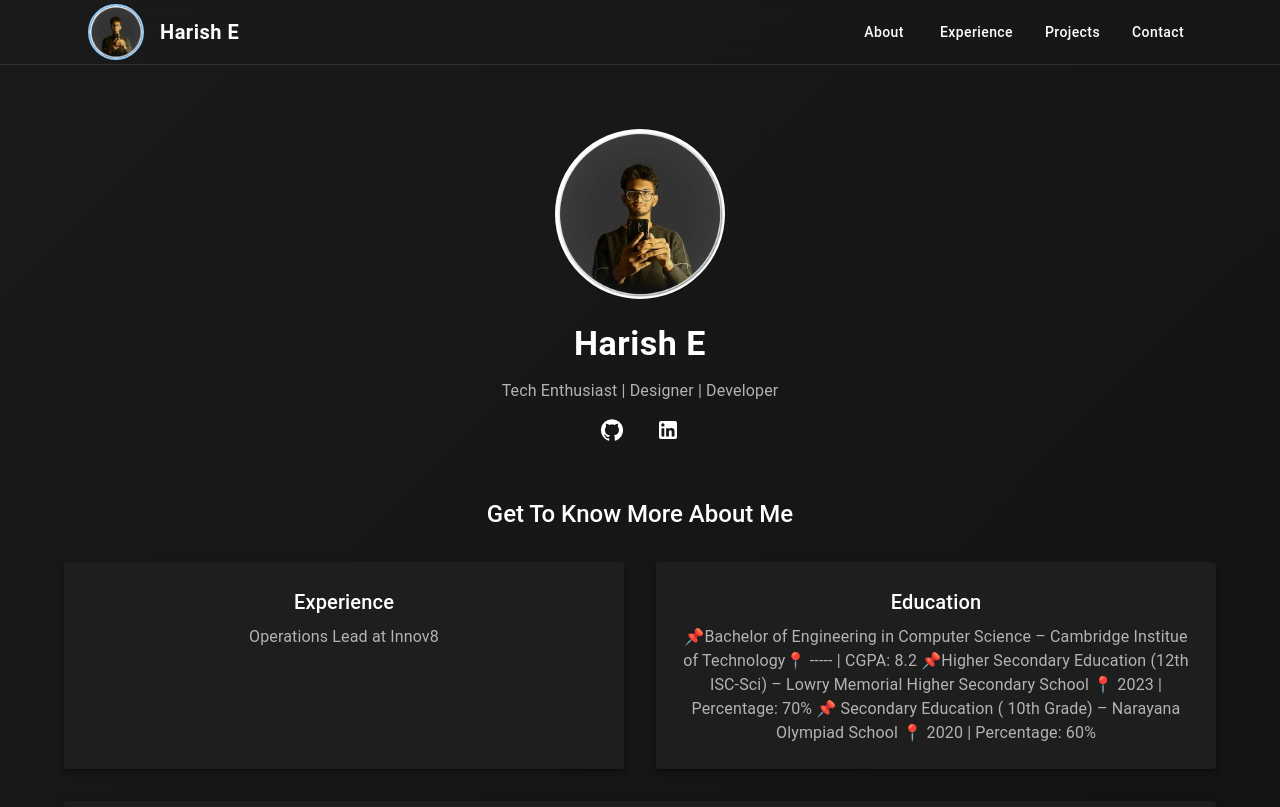
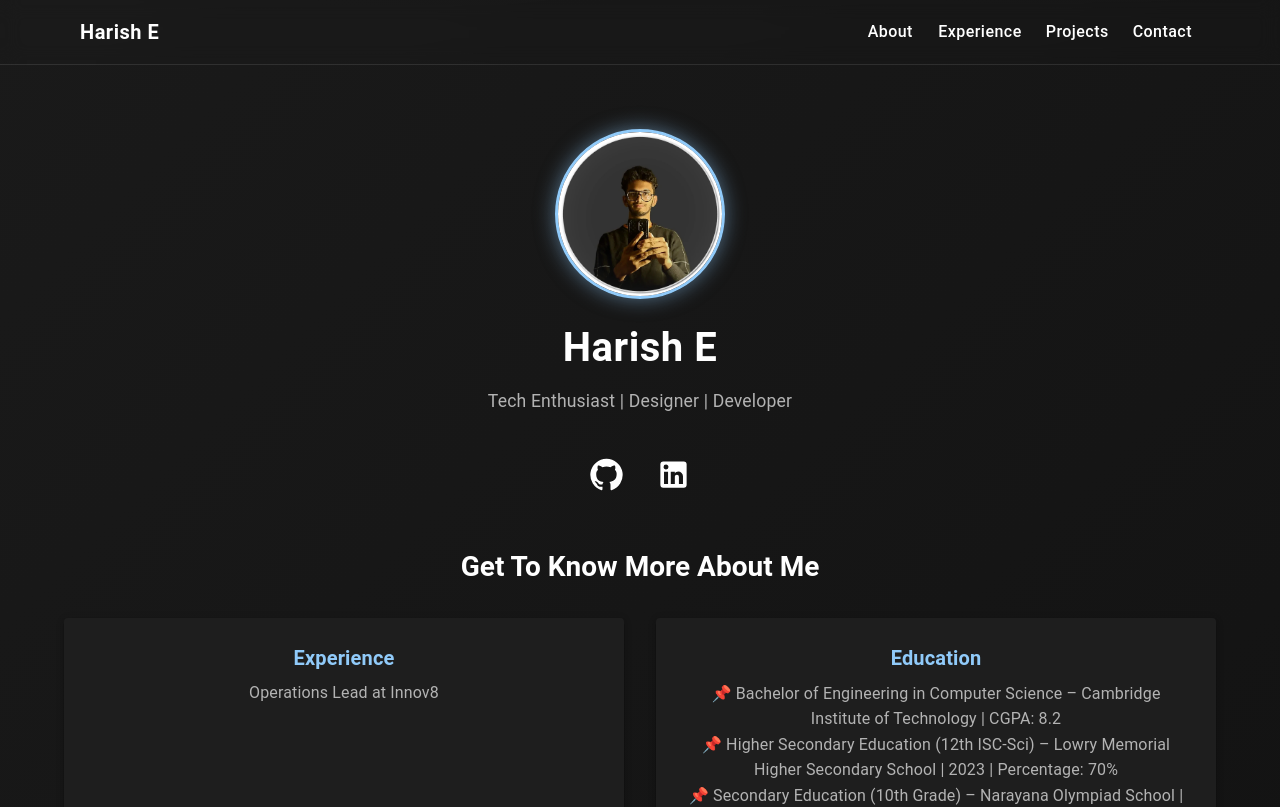
Before and after one commit to Harish3005-cloud/portfolio, a React (Create React App) app: page /about in a window 1280 px wide. Shown: the top 807 px of the page. Built offline with nearby package versions, Linux system fonts and the light colour scheme.

Commit message:
Update: Remove profile pic from header and fix LinkedIn link

```diff
--- a/src/components/About.tsx
+++ b/src/components/About.tsx
@@ -1,46 +1,97 @@
 import React from 'react';
-import { Container, Typography, Box, Avatar, Paper, IconButton } from '@mui/material';
+import { Container, Typography, Box, Avatar, Paper, IconButton, useTheme, useMediaQuery } from '@mui/material';
 import { GitHub, LinkedIn } from '@mui/icons-material';
 import profilePic from '../assets/img/harish1.jpg';
 
 const About: React.FC = () => {
+  const theme = useTheme();
+  const isMobile = useMediaQuery(theme.breakpoints.down('sm'));
+
   const handleGitHubClick = () => {
     window.open('https://github.com/Harish3005-cloud', '_blank');
   };
 
   const handleLinkedInClick = () => {
-    window.open('www.linkedin.com/in/harish-e-naidu', '_blank');
+    window.open('https://www.linkedin.com/in/harish-e-naidu', '_blank');
   };
 
   return (
-    <Container>
-      <Box sx={{ textAlign: 'center', py: 8 }}>
+    <Container maxWidth="lg">
+      <Box sx={{
+        textAlign: 'center',
+        py: { xs: 4, md: 8 }
+      }}>
         <Avatar
           sx={{
-            width: 170,
-            height: 170,
+            width: { xs: 120, sm: 150, md: 170 },
+            height: { xs: 120, sm: 150, md: 170 },
             margin: '0 auto',
-            mb: 3
+            mb: 3,
+            border: '3px solid',
+            borderColor: 'primary.main',
+            boxShadow: '0 0 20px rgba(144, 202, 249, 0.5)'
           }}
           alt="Profile Picture"
           src={profilePic}
         />
-        <Typography variant="h4" gutterBottom>
+        <Typography
+          variant="h4"
+          gutterBottom
+          sx={{
+            fontSize: { xs: '1.75rem', sm: '2rem', md: '2.5rem' },
+            fontWeight: 600
+          }}
+        >
           Harish E
         </Typography>
-        <Typography variant="subtitle1" color="text.secondary" gutterBottom>
+        <Typography
+          variant="subtitle1"
+          color="text.secondary"
+          gutterBottom
+          sx={{
+            fontSize: { xs: '1rem', sm: '1.1rem' },
+            mb: 4
+          }}
+        >
           Tech Enthusiast | Designer | Developer
         </Typography>
         <Box sx={{ mb: 4 }}>
-          <IconButton onClick={handleGitHubClick} sx={{ mx: 1 }}>
-            <GitHub />
+          <IconButton
+            onClick={handleGitHubClick}
+            sx={{
+              mx: 1,
+              '&:hover': {
+                transform: 'scale(1.2)',
+                color: 'primary.main'
+              }
+            }}
+          >
+            <GitHub fontSize={isMobile ? "medium" : "large"} />
           </IconButton>
-          <IconButton onClick={handleLinkedInClick} sx={{ mx: 1 }}>
-            <LinkedIn />
+          <IconButton
+            onClick={handleLinkedInClick}
+            sx={{
+              mx: 1,
+              '&:hover': {
+                transform: 'scale(1.2)',
+                color: 'primary.main'
+              }
+            }}
+          >
+            <LinkedIn fontSize={isMobile ? "medium" : "large"} />
           </IconButton>
         </Box>
 
-        <Typography variant="h5" gutterBottom sx={{ mt: 6, mb: 4 }}>
+        <Typography
+          variant="h5"
+          gutterBottom
+          sx={{
+            mt: { xs: 4, md: 6 },
+            mb: 4,
+            fontSize: { xs: '1.5rem', sm: '1.75rem' },
+            fontWeight: 600
+          }}
+        >
           Get To Know More About Me
         </Typography>
 
@@ -52,43 +103,112 @@ const About: React.FC = () => {
           mb: 4
         }}>
           <Box sx={{ flex: 1 }}>
-            <Paper elevation={3} sx={{ p: 3, height: '100%' }}>
-              <Typography variant="h6" gutterBottom>
+            <Paper
+              elevation={3}
+              sx={{
+                p: { xs: 2, md: 3 },
+                height: '100%',
+                transition: 'transform 0.3s ease-in-out',
+                '&:hover': {
+                  transform: 'translateY(-5px)',
+                  boxShadow: '0 10px 20px rgba(0,0,0,0.1)'
+                }
+              }}
+            >
+              <Typography
+                variant="h6"
+                gutterBottom
+                sx={{
+                  fontSize: { xs: '1.1rem', sm: '1.25rem' },
+                  fontWeight: 600,
+                  color: 'primary.main'
+                }}
+              >
                 Experience
               </Typography>
-              <Typography variant="body1" color="text.secondary">
+              <Typography
+                variant="body1"
+                color="text.secondary"
+                sx={{
+                  fontSize: { xs: '0.9rem', sm: '1rem' }
+                }}
+              >
                 Operations Lead at Innov8
               </Typography>
             </Paper>
           </Box>
           <Box sx={{ flex: 1 }}>
-            <Paper elevation={3} sx={{ p: 3, height: '100%' }}>
-              <Typography variant="h6" gutterBottom>
+            <Paper
+              elevation={3}
+              sx={{
+                p: { xs: 2, md: 3 },
+                height: '100%',
+                transition: 'transform 0.3s ease-in-out',
+                '&:hover': {
+                  transform: 'translateY(-5px)',
+                  boxShadow: '0 10px 20px rgba(0,0,0,0.1)'
+                }
+              }}
+            >
+              <Typography
+                variant="h6"
+                gutterBottom
+                sx={{
+                  fontSize: { xs: '1.1rem', sm: '1.25rem' },
+                  fontWeight: 600,
+                  color: 'primary.main'
+                }}
+              >
                 Education
               </Typography>
-              <Typography variant="body1" color="text.secondary">
-                📌Bachelor of Engineering in Computer Science
-                – Cambridge Institue of Technology📍 ----- | CGPA: 8.2
-                📌Higher Secondary Education (12th ISC-Sci) – Lowry Memorial Higher Secondary School 📍 2023 |
-                Percentage: 70% 📌
-                Secondary Education ( 10th Grade) – Narayana Olympiad School 📍 2020 | Percentage: 60%
+              <Typography
+                variant="body1"
+                color="text.secondary"
+                sx={{
+                  fontSize: { xs: '0.9rem', sm: '1rem' },
+                  lineHeight: 1.6
+                }}
+              >
+                📌 Bachelor of Engineering in Computer Science – Cambridge Institute of Technology | CGPA: 8.2
+                <br />
+                📌 Higher Secondary Education (12th ISC-Sci) – Lowry Memorial Higher Secondary School | 2023 | Percentage: 70%
+                <br />
+                📌 Secondary Education (10th Grade) – Narayana Olympiad School | 2020 | Percentage: 60%
               </Typography>
             </Paper>
           </Box>
         </Box>
 
-        <Paper elevation={3} sx={{ p: 4, mt: 4 }}>
-          <Typography variant="body1" color="text.secondary" sx={{ lineHeight: 1.8 }}>
-            Hi, I'm <b>Haeish</b>, a passionate developer with a strong background in web development, data analysis, and programming.
+        <Paper
+          elevation={3}
+          sx={{
+            p: { xs: 3, md: 4 },
+            mt: 4,
+            transition: 'transform 0.3s ease-in-out',
+            '&:hover': {
+              transform: 'translateY(-5px)',
+              boxShadow: '0 10px 20px rgba(0,0,0,0.1)'
+            }
+          }}
+        >
+          <Typography
+            variant="body1"
+            color="text.secondary"
+            sx={{
+              lineHeight: 1.8,
+              fontSize: { xs: '0.9rem', sm: '1rem' }
+            }}
+          >
+            Hi, I'm <b>Harish</b>, a passionate developer with a strong background in web development, data analysis, and programming.
             I love building intuitive and interactive applications, whether it's recreating popular platforms like <b>Amazon</b>,
-            <b>Myntra</b> , and <b>Spotify</b>, developing engaging games like  <b>Flappy Bird</b>
-            , or crafting intelligent solutions like a <b>Personal Voice Assistant</b>. <b>With expertise in HTML, CSS, JavaScript, and frameworks for web development</b>,
-             alongside Python, C, C++ and Java for programming,
+            <b>Myntra</b>, and <b>Spotify</b>, developing engaging games like <b>Flappy Bird</b>,
+            or crafting intelligent solutions like a <b>Personal Voice Assistant</b>. <b>With expertise in HTML, CSS, JavaScript, and frameworks for web development</b>,
+            alongside Python, C, C++ and Java for programming,
             I enjoy solving complex problems and bringing ideas to life.
-             <b>My data skills, including SQL, NumPy, Pandas, and Excel</b>,
+            <b>My data skills, including SQL, NumPy, Pandas, and Excel</b>,
             help me analyze and visualize insights effectively. I'm always eager to learn and take on new challenges,
-             whether it's developing scalable web apps, enhancing AI-driven projects, or diving deeper into data science.
-             If you're looking for a dedicated and creative developer, let's connect!
+            whether it's developing scalable web apps, enhancing AI-driven projects, or diving deeper into data science.
+            If you're looking for a dedicated and creative developer, let's connect!
           </Typography>
         </Paper>
       </Box>
--- a/src/components/Header.tsx
+++ b/src/components/Header.tsx
@@ -1,9 +1,71 @@
-import React from 'react';
-import { AppBar, Toolbar, Typography, Container, Box, Avatar, Button } from '@mui/material';
+import React, { useState } from 'react';
+import {
+  AppBar,
+  Toolbar,
+  Typography,
+  Container,
+  Box,
+  Button,
+  IconButton,
+  Drawer,
+  List,
+  ListItem,
+  ListItemText,
+  useTheme,
+  useMediaQuery
+} from '@mui/material';
 import { Link } from 'react-router-dom';
-import profilePic from '../assets/img/harish1.jpg';
+import MenuIcon from '@mui/icons-material/Menu';
 
 const Header: React.FC = () => {
+  const theme = useTheme();
+  const isMobile = useMediaQuery(theme.breakpoints.down('md'));
+  const [drawerOpen, setDrawerOpen] = useState(false);
+
+  const toggleDrawer = () => {
+    setDrawerOpen(!drawerOpen);
+  };
+
+  const navItems = ['About', 'Experience', 'Projects', 'Contact'];
+
+  const drawer = (
+    <Box
+      sx={{
+        width: 250,
+        bgcolor: 'background.paper',
+        height: '100%',
+        display: 'flex',
+        flexDirection: 'column',
+        pt: 2
+      }}
+    >
+      <Box sx={{ px: 2, mb: 2 }}>
+        <Typography variant="h6" component="div">
+          Harish E
+        </Typography>
+      </Box>
+      <List>
+        {navItems.map((item) => (
+          <ListItem
+            key={item}
+            component={Link}
+            to={`/${item.toLowerCase()}`}
+            onClick={toggleDrawer}
+            sx={{
+              cursor: 'pointer',
+              '&:hover': {
+                backgroundColor: 'primary.light',
+                color: 'primary.main',
+              }
+            }}
+          >
+            <ListItemText primary={item} />
+          </ListItem>
+        ))}
+      </List>
+    </Box>
+  );
+
   return (
     <AppBar
       position="static"
@@ -14,24 +76,9 @@ const Header: React.FC = () => {
         borderBottom: '1px solid rgba(255, 255, 255, 0.1)',
       }}
     >
-      <Container>
-        <Toolbar sx={{ justifyContent: 'space-between' }}>
-          <Box sx={{ display: 'flex', alignItems: 'center', gap: 2 }}>
-            <Avatar
-              src={profilePic}
-              alt="Harish"
-              sx={{
-                width: 56,
-                height: 56,
-                border: '2px solid',
-                borderColor: 'primary.main',
-                transition: 'all 0.3s ease-in-out',
-                '&:hover': {
-                  transform: 'scale(1.1)',
-                  boxShadow: '0 0 20px rgba(144, 202, 249, 0.5)',
-                }
-              }}
-            />
+      <Container maxWidth="lg">
+        <Toolbar sx={{ justifyContent: 'space-between', px: { xs: 0, sm: 2 } }}>
+          <Box sx={{ display: 'flex', alignItems: 'center' }}>
             <Typography
               variant="h6"
               component={Link}
@@ -42,6 +89,7 @@ const Header: React.FC = () => {
                 fontWeight: 600,
                 letterSpacing: '0.5px',
                 transition: 'all 0.3s ease-in-out',
+                fontSize: { xs: '1rem', sm: '1.25rem' },
                 '&:hover': {
                   color: 'primary.main',
                 }
@@ -50,8 +98,19 @@ const Header: React.FC = () => {
               <b>Harish E</b>
             </Typography>
           </Box>
-          <Box sx={{ display: 'flex', gap: 2 }}>
-            {['About', 'Experience', 'Projects', 'Contact'].map((item) => (
+
+          {isMobile ? (
+            <IconButton
+              color="inherit"
+              aria-label="open drawer"
+              edge="end"
+              onClick={toggleDrawer}
+            >
+              <MenuIcon />
+            </IconButton>
+          ) : (
+            <Box sx={{ display: 'flex', gap: 1 }}>
+              {navItems.map((item) => (
                 <Button
                   key={item}
                   component={Link}
@@ -61,6 +120,7 @@ const Header: React.FC = () => {
                     textTransform: 'none',
                     fontWeight: 500,
                     position: 'relative',
+                    fontSize: { xs: '0.875rem', sm: '1rem' },
                     '&::after': {
                       content: '""',
                       position: 'absolute',
@@ -85,8 +145,23 @@ const Header: React.FC = () => {
                 </Button>
               ))}
             </Box>
+          )}
         </Toolbar>
       </Container>
+
+      <Drawer
+        anchor="right"
+        open={drawerOpen}
+        onClose={toggleDrawer}
+        sx={{
+          '& .MuiDrawer-paper': {
+            bgcolor: 'background.paper',
+            color: 'text.primary',
+          },
+        }}
+      >
+        {drawer}
+      </Drawer>
     </AppBar>
   );
 };
```
Lines whose indentation alone changed are shown as unchanged.
